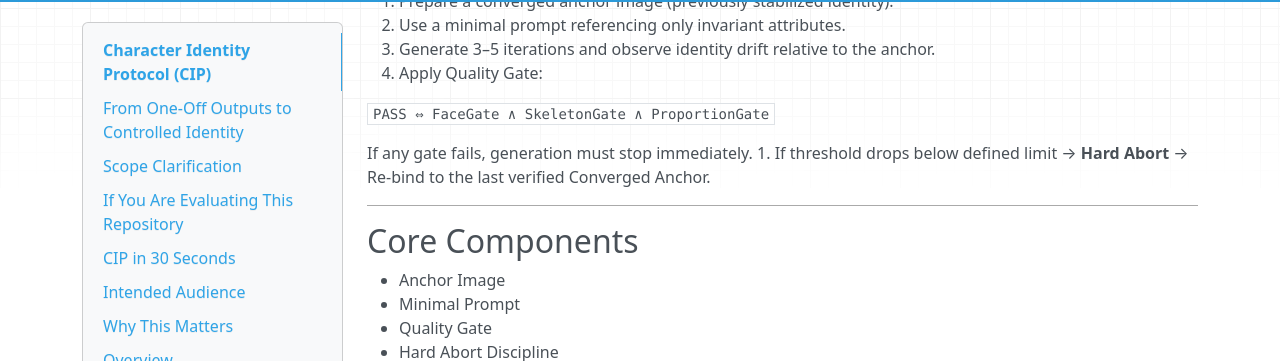
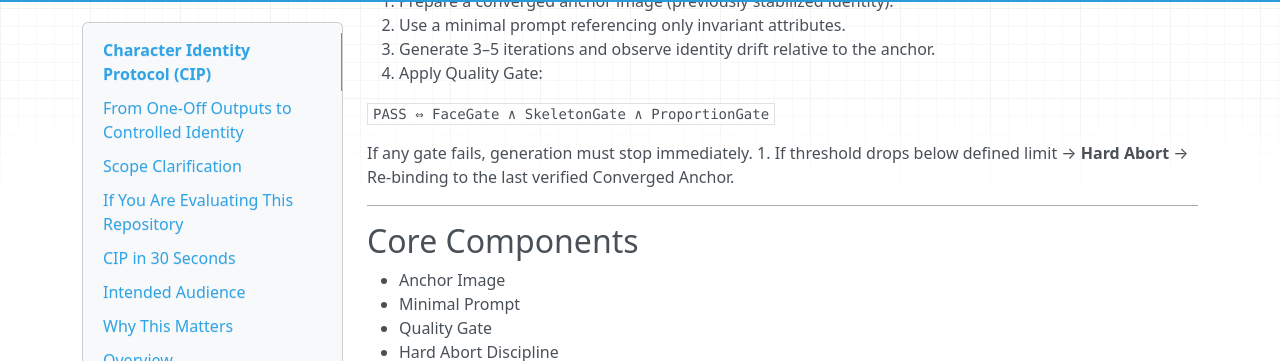
Before and after one commit to watadani-byte/character-identity-protocol, an MkDocs documentation site: the page built from docs/index.md, in a window 1280 px wide and 900 px high, scrolled down 4624 px. Shown: the part 118-479 px from the top of the window. Built offline with MkDocs 1.6.1, drawn with Linux system fonts in a browser that asks for light colours; nearby versions of some CDN libraries.

Commit message:
index.md を更新

````diff
--- a/docs/index.md
+++ b/docs/index.md
@@ -251,7 +251,7 @@ Identity Stability
    ```
 
    If any gate fails, generation must stop immediately.
-1. If threshold drops below defined limit → **Hard Abort** → Re-bind to the last verified Converged Anchor.
+1. If threshold drops below defined limit → **Hard Abort** → Re-binding to the last verified Converged Anchor.
 
 -----
 
````
